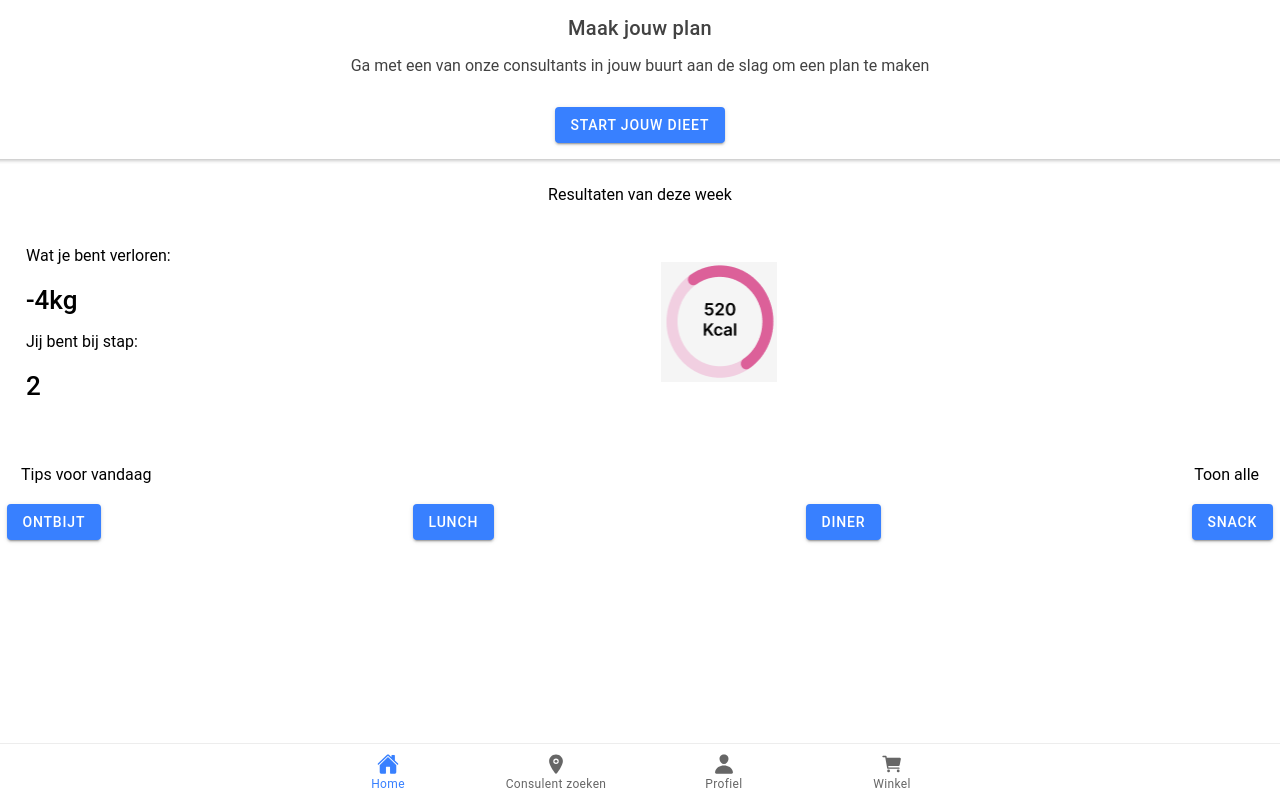
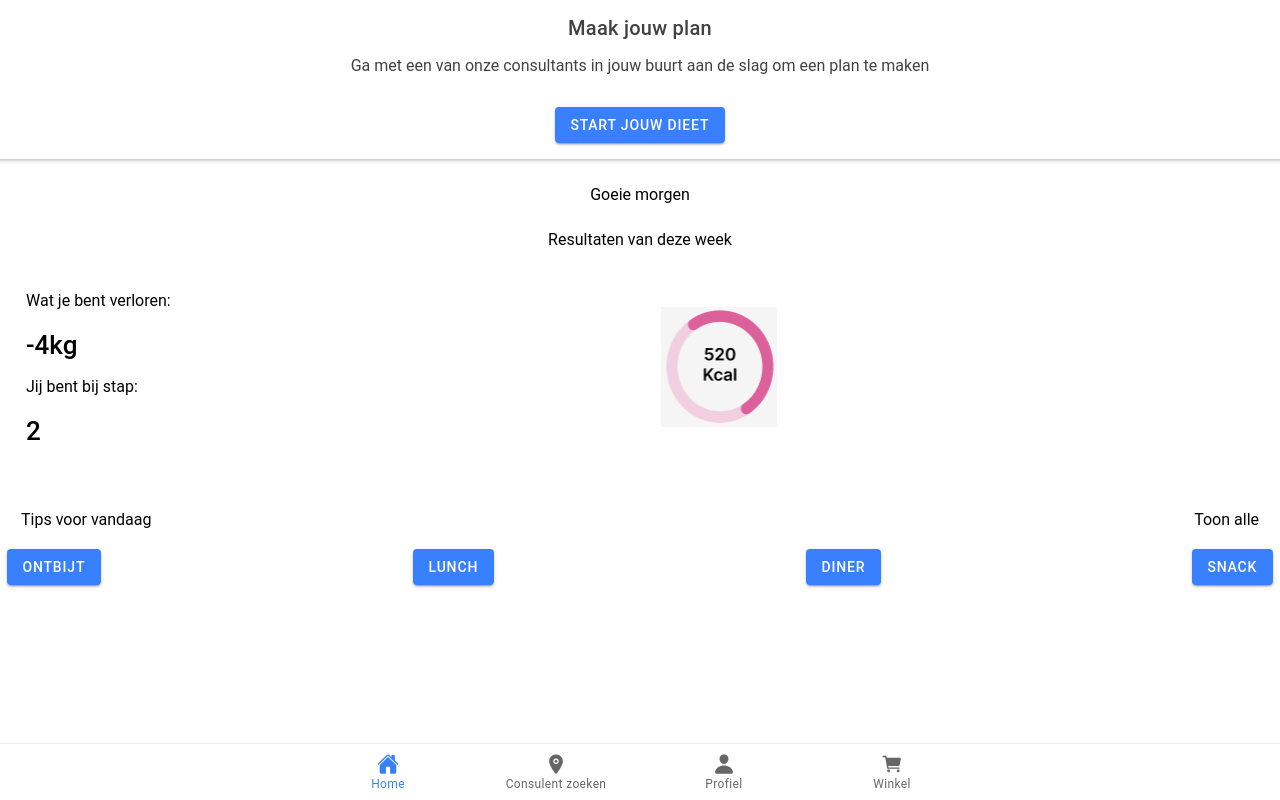
Before and after one commit to 1-1-diet/the-app, a React (Create React App) app in the folder 1-1-diet/: page /tab1 in a window 1280 px wide. Built offline with nearby package versions, Linux system fonts and the light colour scheme.

Commit message:
greeting added

```diff
--- a/1-1-diet/src/pages/Tab1.tsx
+++ b/1-1-diet/src/pages/Tab1.tsx
@@ -4,7 +4,21 @@ import './Tab1.css';
 import kalMeter from '../Images/kalMeter.png'
 import headerbackground from '../Images/headerbackground.png'
 
+
+
 const Tab1: React.FC = () => {
+  let timeOfDay;
+  const date = new Date();
+  const hours = date.getHours();
+
+  if (hours < 12) {
+    timeOfDay = 'morgen';
+  } else if (hours >= 12 && hours < 17) {
+    timeOfDay = 'middag'
+  } else {
+    timeOfDay = 'Avond'
+  }
+
   return (
     <IonPage >
         <IonHeader>
@@ -28,6 +42,11 @@ const Tab1: React.FC = () => {
 
       <IonContent>
         <IonGrid>
+          <IonRow className="ion-margin">
+            <IonCol className="ion-text-center">
+              <div >Goeie {timeOfDay}</div>
+            </IonCol>
+          </IonRow>
           <IonRow className="ion-margin">
             <IonCol className="ion-text-center">
               <div >Resultaten van deze week</div>
```
